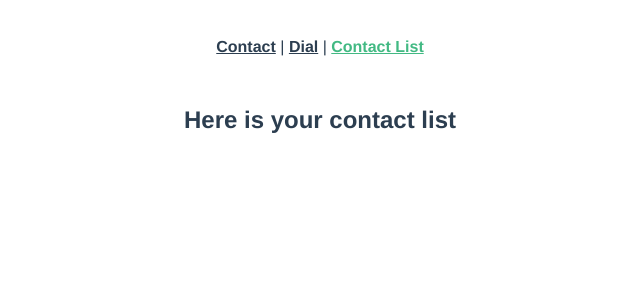
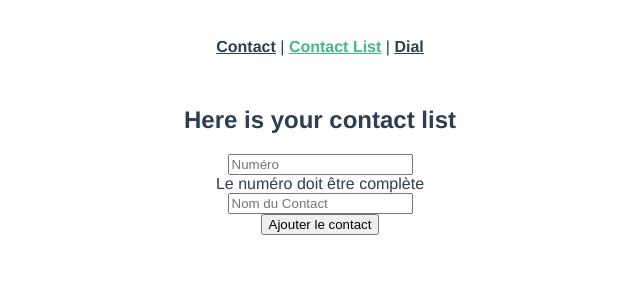
Before and after one commit to RyukiAkatsuki/VueJS-PhoneApp, a Vue app: page /#/contactlist in a window 1280 px wide. Shown: the top 300 px of the page, without its empty margins (320-960 px from the left). Built offline with nearby package versions, Linux system fonts and the light colour scheme.

Commit message:
:tada: Begin Project

```diff
--- a/src/App.vue
+++ b/src/App.vue
@@ -1,10 +1,11 @@
 <template>
   <nav>
     <router-link to="/">Contact</router-link> |
-    <router-link to="/dial">Dial</router-link> |
-    <router-link to="/contactlist">Contact List</router-link>
+    <router-link to="/contactlist">Contact List</router-link> |
+    <router-link to="/dial">Dial</router-link>
   </nav>
   <router-view/>
+
 </template>
 
 <style>
--- a/src/components/Contact.vue
+++ b/src/components/ContactDial.vue
@@ -1,7 +1,5 @@
 <template>
-    <div>
 
-    </div>
 </template>
 <script>
 export default {
--- a/src/views/ContactListView.vue
+++ b/src/views/ContactListView.vue
@@ -1,6 +1,14 @@
 <template>
     <div>
         <h2>Here is your contact list</h2>
+        <div>
+            <form>
+                <input type="text" placeholder="Numéro"> <br>
+                <span>Le numéro doit être complète  </span> <br>
+                <input type="text" placeholder="Nom du Contact"> <br>
+                <button>Ajouter le contact</button>
+            </form>
+        </div>
     </div>
 </template>
 <script>
--- a/src/views/ContactView.vue
+++ b/src/views/ContactView.vue
@@ -1,19 +1,21 @@
 <template>
   <div class="home">
-    <img alt="Vue logo" src="../assets/logo.png">
-    <HelloWorld msg="Welcome to Your Vue.js App"/>
+    <h2>Your recent Contact that you called</h2>
+    <!-- Contact Name -->
+    <p></p>
+    <!-- Contact Phone Number -->
+    <p></p>
+    <!-- When called (Date, Time) -->
+    <p></p>
   </div>
 </template>
 
 <script>
 // @ is an alias to /src
-import HelloWorld from '@/components/HelloWorld.vue'
+
 
 export default {
-  name: 'HomeView',
-  components: {
-    HelloWorld
-  }
+
 }
 </script>
 <style scoped>
--- a/src/views/DialView.vue
+++ b/src/views/DialView.vue
@@ -1,6 +1,31 @@
 <template>
   <div>
     <h2>Dial your number</h2>
+    <div>
+        <div class="firstLine">
+            <button>1</button>
+            <button>2</button>
+            <button>3</button>
+        </div>
+        <div class="secondLine">
+            <button>4</button>
+            <button>5</button>
+            <button>6</button>
+        </div>
+        <div class="thirdLine">
+            <button>7</button>
+            <button>8</button>
+            <button>9</button>
+        </div>
+        <div class="fourthLine">
+            <button>*</button>
+            <button>0</button>
+            <button>#</button>
+        </div>
+        <div class="fifthLine">
+          <button>Appeler</button>
+        </div>
+    </div>
   </div>
 </template>
 <script>
@@ -9,5 +34,26 @@ export default {
 }
 </script>
 <style scoped>
-
+  .firstLine {
+    padding-bottom: 10px;
+  }
+  .secondLine {
+    padding-bottom: 10px;
+  }
+  .thirdLine {
+    padding-bottom: 10px;
+  }
+  .fourthLine {
+    padding-bottom: 10px;
+  }
+  button {
+    background: #e3e3e3;
+    padding: 20px;
+    border-radius: 100px;
+    margin-right: 20px;
+    margin-bottom: 5px;
+  }
+  button:hover {
+    background: #ffd1d1;
+  }
 </style>
```
Also changed, not shown: src/components/FormContactAdd.vue (renamed from src/components/FormContact.vue).
